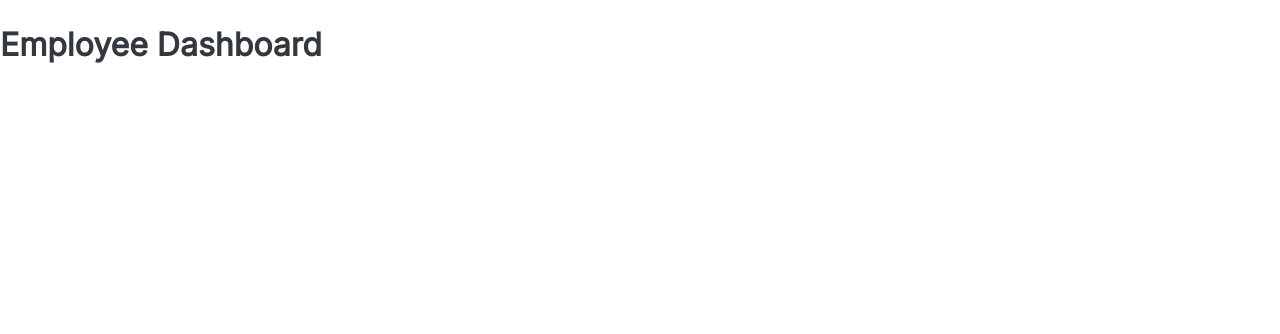
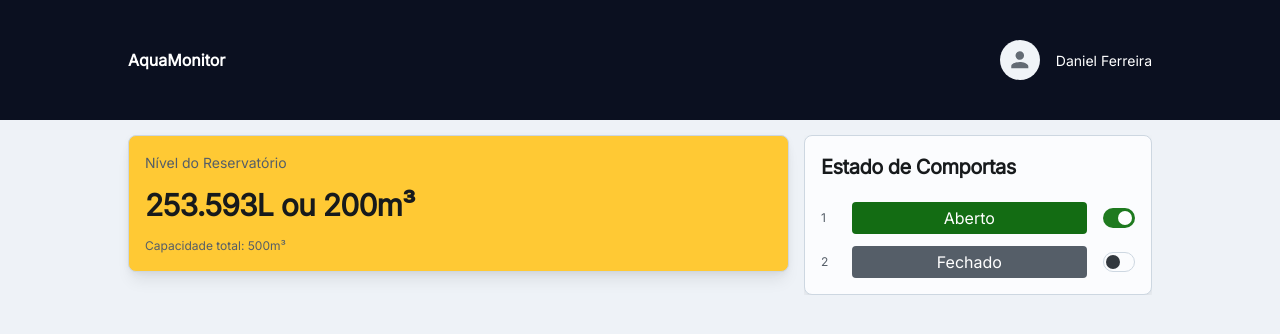
Before and after one commit to joelmirsiqueira/sistema-hidrico, a React (Vite) app in the folder frontend/: page /employee in a window 1280 px wide. Shown: the top 334 px of the page. Built offline with nearby package versions, Linux system fonts and the light colour scheme.

Commit message:
feat: Tela de EmployeeDashboard criada

```diff
--- a/frontend/src/components/dashboard/ConsumptionHistory.jsx
+++ b/frontend/src/components/dashboard/ConsumptionHistory.jsx
@@ -4,17 +4,28 @@ import { Box, Typography } from "@mui/joy"
 export default function ConsumptionHistory({ data }) {
   const maxValue = Math.max(...data.map(d => d.value));
   return (
-    <BaseCard sx={{ height: "100%" }}>
+    <BaseCard sx={{ height: "100%"}}>
       <Typography level="h4" mb={1}>Histórico de Consumo</Typography>
 
 
       {data.map(item => (
-        <Box key={item.month} sx={{ display: "flex", gap: 2 }}>
-          <Typography level="body-xs">{item.month}</Typography>
+        <Box key={item.month}
+          sx={{
+            display: "flex",
+            gap: 2,
+            alignItems: "center"
+          }}
+        >
+          <Typography level="body-xs" sx={{
+            width: "10%"
+          }}
+          >{item.month}</Typography>
 
           <Box
             sx={{
               width: `${(item.value / maxValue) * 100}%`,
+              display: "flex",
+              justifyContent: "center",
               bgcolor: "#e0e7ff",
               p: 0.5,
               borderRadius: 4,
--- /dev/null
+++ b/frontend/src/components/dashboard/ReservoirLevelCard.jsx
@@ -0,0 +1,12 @@
+import BaseCard from "./BaseCard"
+import { Typography } from "@mui/joy"
+
+export default function ReservoirLevelCard() {
+    return (
+        <BaseCard sx={{ bgcolor: "#ffc934", color: "#fff" }}>
+            <Typography level="body-sm">Nível do Reservatório</Typography>
+            <Typography level="h2">253.593L ou 200m³</Typography>
+            <Typography level="body-xs">Capacidade total: 500m³</Typography>
+        </BaseCard>
+    )
+}
--- /dev/null
+++ b/frontend/src/components/dashboard/WaterGatesCard.jsx
@@ -0,0 +1,71 @@
+import * as React from 'react';
+import BaseCard from "./BaseCard";
+import { Box, Typography, Switch } from "@mui/joy";
+
+export default function WaterGatesCard({ data = [] }) {
+  const [gates, setGates] = React.useState(() =>
+    data.map(item => ({
+      ...item,
+      isOpen: item.value === "Aberto"
+    }))
+  );
+
+  const handleToggle = (id) => {
+    setGates(prev =>
+      prev.map(gate =>
+        gate.id === id
+          ? {
+              ...gate,
+              isOpen: !gate.isOpen,
+              value: !gate.isOpen ? "Aberto" : "Fechado"
+            }
+          : gate
+      )
+    );
+  };
+
+  return (
+    <BaseCard sx={{ height: "100%" }}>
+      <Typography level="h4" mb={1}>
+        Estado de Comportas
+      </Typography>
+
+      {gates.map(item => (
+        <Box
+          key={item.id}
+          sx={{
+            display: "flex",
+            gap: 2,
+            alignItems: "center",
+            justifyContent: "center"
+          }}
+        >
+          <Typography level="body-xs" sx={{ width: "5%" }}>
+            {item.id}
+          </Typography>
+
+          <Box
+            sx={{
+              width: "80%",
+              display: "flex",
+              justifyContent: "center",
+              bgcolor: item.isOpen ? "#136C13" : "#555E68",
+              p: 0.5,
+              borderRadius: 4,
+              color: "white"
+            }}
+          >
+            {item.value}
+          </Box>
+
+          <Switch
+            checked={item.isOpen}
+            color={item.isOpen ? "success" : "neutral"}
+            variant={item.isOpen ? "solid" : "outlined"}
+            onChange={() => handleToggle(item.id)}
+          />
+        </Box>
+      ))}
+    </BaseCard>
+  );
+}
--- a/frontend/src/pages/client/ClientDashboard.jsx
+++ b/frontend/src/pages/client/ClientDashboard.jsx
@@ -6,39 +6,47 @@ import RationingStatusCard from "../../components/dashboard/RationingStatusCard"
 import ConsumptionHistory from "../../components/dashboard/ConsumptionHistory"
 
 const consumptionHistoryData = [
-  { month: "Jan", value: 20 },
-  { month: "Fev", value: 8 },
-  { month: "Mar", value: 10 },
-  { month: "Mar", value: 15 },
-  { month: "Mar", value: 15 },
-  { month: "Mar", value: 15 },
-  { month: "Mar", value: 15 },
-  { month: "Mar", value: 15 },
-  { month: "Mar", value: 15 },
-  { month: "Mar", value: 15 },
-  { month: "Mar", value: 15 },
+  { month: "01/26", value: 30 },
+  { month: "12/25", value: 10 },
+  { month: "11/25", value: 10 },
+  { month: "10/25", value: 15 },
+  { month: "09/25", value: 15 },
+  { month: "08/25", value: 15 },
+  { month: "07/25", value: 15 },
+  { month: "06/25", value: 15 },
+  { month: "05/25", value: 15 },
+  { month: "04/25", value: 15 },
+  { month: "03/25", value: 15 },
 ];
 
 function ClientDashboard() {
   return (
+    {/* Dashboard */},
     <Box sx={{
       height: "100vh",
-      bgcolor: "#eef2f7",
       minHeight: "100vh",
+
+      display: "flex",
+      flexDirection: "column",
+      alignItems: "center",
+
+      overflowX: "hidden",
+
       backgroundColor: "#eef2f7",
-      overflowX: "hidden",
     }}>
+      {/* Header */}
       <Header />
 
+      {/* Content */}
       <Box container sx={{
+        width: "80vw",
+        marginTop: "15px",
+
         display: "flex",
-        flexDirection: "row",
         gap: "15px",
-        width: "80vw",
-        margin: "auto",
-        marginTop: "15px"
+        flexWrap: "wrap",
       }}>
-        {/* COLUNA ESQUERDA (3 cards) */}
+        {/* Left side (cards)*/}
         <Box
           sx={{
             display: "flex",
@@ -49,8 +57,7 @@ function ClientDashboard() {
         >
           <Box sx={{
             display: "flex",
-            flexDirection: "row",
-            gap: "15px"
+            gap: "15px",
           }}
           >
             <ConsumptionCard />
@@ -60,7 +67,6 @@ function ClientDashboard() {
 
           <Box sx={{
             display: "flex",
-            flexDirection: "row",
             gap: "15px",
           }}
           >
@@ -69,7 +75,7 @@ function ClientDashboard() {
           </Box>
         </Box>
 
-        {/* COLUNA DIREITA (Histórico) */}
+        {/* Right side (histórico) */}
         <Box
           sx={{
             flexGrow: 3,
@@ -79,11 +85,6 @@ function ClientDashboard() {
           <ConsumptionHistory data={consumptionHistoryData}/>
         </Box>
       </Box>
-
-
-
-
-
     </Box>
   );
 }
--- a/frontend/src/pages/employee/EmployeeDashboard.jsx
+++ b/frontend/src/pages/employee/EmployeeDashboard.jsx
@@ -1,5 +1,72 @@
-function EmployeeDashoboard() {
-    return <h1>Employee Dashboard</h1>;
+import { Box, Grid } from "@mui/joy";
+import Header from "../../components/layout/Header"
+import SupplyStatusCard from "../../components/dashboard/SupplyStatusCard"
+import RationingStatusCard from "../../components/dashboard/RationingStatusCard"
+import ReservoirLevelCard from "../../components/dashboard/ReservoirLevelCard";
+import WaterGatesCard from "../../components/dashboard/WaterGatesCard";
+
+const waterGates = [
+    { id: 1, value: "Aberto" },
+    { id: 2, value: "Fechado" },
+];
+
+function EmployeeDashboard() {
+    return (
+        {/* Dashboard */ },
+        <Box sx={{
+            height: "100vh",
+            minHeight: "100vh",
+
+            display: "flex",
+            flexDirection: "column",
+            alignItems: "center",
+
+            overflowX: "hidden",
+
+            backgroundColor: "#eef2f7",
+        }}>
+            {/* Header */}
+            <Header />
+
+            {/* Content */}
+            <Box container sx={{
+                width: "80vw",
+                marginTop: "15px",
+
+                display: "flex",
+                gap: "15px",
+                flexWrap: "wrap",
+            }}>
+                {/* Left side (cards)*/}
+                <Box
+                    sx={{
+                        display: "flex",
+                        flexDirection: "column",
+                        flexGrow: 9,
+                        rowGap: "15px"
+                    }}
+                >
+                    <Box sx={{
+                        display: "flex",
+                        gap: "15px",
+                    }}
+                    >
+                        <ReservoirLevelCard />
+                    </Box>
+                </Box>
+
+                {/* Right side (Comportas) */}
+                <Box
+                    sx={{
+                        flexGrow: 3,
+                        overflowY: "auto"
+                    }}
+                >
+                    <WaterGatesCard data={waterGates} />
+                </Box>
+            </Box>
+        </Box>
+    );
 }
 
-export default EmployeeDashoboard;
+export default EmployeeDashboard;
```
